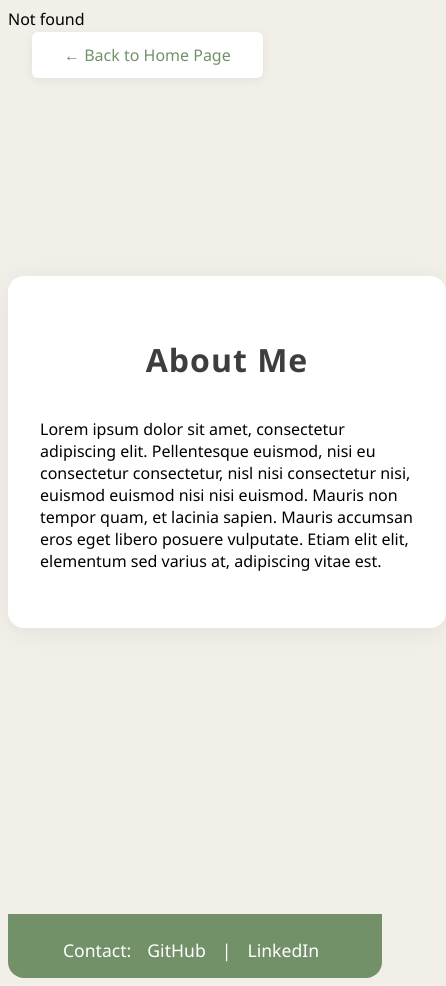
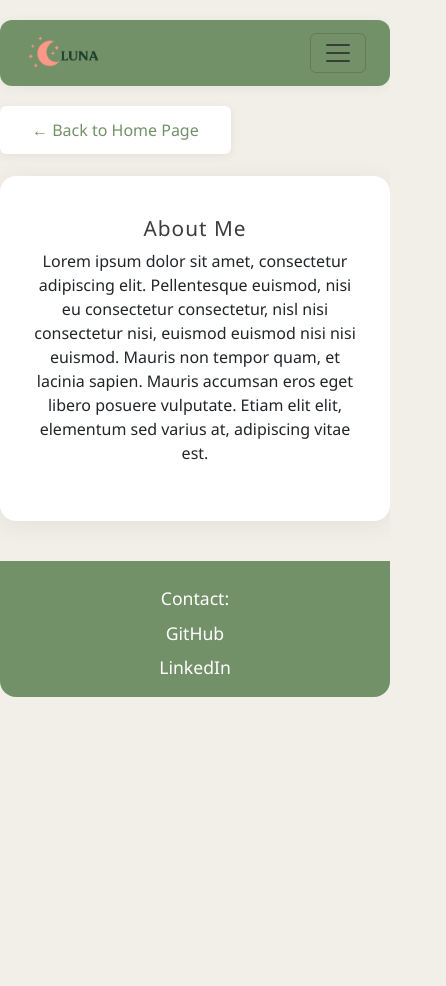
Before and after one commit to Ellil7/My-Portfolio, a plain HTML site: page about.html in a window 390 px wide. Shown: the whole page, 446 px wide, since content can reach past the window. After the commit the page ends 844 px from the top, so only its background shows below. Drawn offline with nearby package versions, Linux system fonts and the light colour scheme; no server answers.

Commit message:
Bootstrap Grids
Bootstrap grids added to improve the spacing within the pages.

```diff
--- a/about.html
+++ b/about.html
@@ -4,13 +4,56 @@
 	<meta charset="UTF-8">
 	<meta name="viewport" content="width=device-width, initial-scale=1.0">
 	<title>About Me | Elli Luna</title>
+	<link href="https://cdn.jsdelivr.net/npm/bootstrap@5.3.0-alpha1/dist/css/bootstrap.min.css" rel="stylesheet" integrity="sha384-GLhlTQ8iRABdZLl6O3oVMWSktQOp6b7In1Zl3/Jr59b6EGGoI1aFkw7cmDA6j6gD" crossorigin="anonymous">
 	<link rel="stylesheet" href="style.css">
+	<script src="https://cdn.jsdelivr.net/npm/bootstrap@5.3.0-alpha1/dist/js/bootstrap.bundle.min.js" integrity="sha384-w76AqPfDkMBDXo30jS1Sgez6pr3x5MlQ1ZAGC+nuZB+EYdgRZgiwxhTBTkF7CXvN" crossorigin="anonymous"></script>
 </head>
 <body>
-	<div id="navbar-container"></div>
-	<script src="inject-navbar.js"></script>
-	<div class="center-container">
-			<a href="index.html" class="btn btn-home btn-home-left">&#8592; Back to Home Page</a>
+		<div class="container-fluid px-0">
+			<!-- Spacer row at the very top -->
+			<div class="row gx-0 gy-0" style="height: 20px; background: transparent;"></div>
+			<div class="row gx-0 gy-0" style="min-height: 0; height: auto; background: var(--beige);">
+				<!-- Row 1: Navbar, cols 2-4 -->
+				<div class="col-12 col-md-2 h-auto"></div>
+				<div class="col-12 col-md-8 col-lg-8 col-xl-8 d-flex justify-content-center align-items-start h-auto" style="padding-top: 0; grid-row: 1; grid-column: 2/5;">
+						<nav class="navbar navbar-expand-lg navbar-light bg-light navbar-inner w-100">
+						<div class="container-fluid">
+							<a class="navbar-brand" href="#">
+								<img src="website-logo.png" alt="Elli Luna Logo" style="height:40px; width:auto; display:inline-block; vertical-align:middle;">
+							</a>
+							<button class="navbar-toggler" type="button" data-bs-toggle="collapse" data-bs-target="#navbarNav" aria-controls="navbarNav" aria-expanded="false" aria-label="Toggle navigation">
+								<span class="navbar-toggler-icon"></span>
+							</button>
+							<div class="collapse navbar-collapse" id="navbarNav">
+								<ul class="navbar-nav ms-auto">
+									<li class="nav-item">
+										<a class="nav-link" href="index.html">Home</a>
+									</li>
+									<li class="nav-item">
+										<a class="nav-link" href="about.html">My Story</a>
+									</li>
+									<li class="nav-item">
+										<a class="nav-link" href="index.html#ask-form">Contact</a>
+									</li>
+								</ul>
+							</div>
+						</div>
+					</nav>
+				</div>
+				<div class="col-12 col-md-2"></div>
+
+				<!-- Row 2: Back to Home button, col 2 -->
+				<!-- removed w-100 -->
+				<div class="col-12 col-md-2 h-auto"></div>
+				<div class="col-12 col-md-2 d-flex align-items-start h-auto" style="padding-top: 20px; padding-bottom: 0.2rem; grid-row: 2; grid-column: 2;">
+					<a href="index.html" class="btn btn-home">&#8592; Back to Home Page</a>
+				</div>
+				<div class="col-12 col-md-8 h-auto"></div>
+
+				<!-- Row 3: About Me container, cols 2-4 -->
+				<!-- removed w-100 -->
+				<div class="col-12 col-md-2 h-auto"></div>
+				<div class="col-12 col-md-8 col-lg-8 col-xl-8 d-flex justify-content-center align-items-start h-auto" style="grid-row: 3; grid-column: 2/5;">
 					<main class="about-container">
 						<h1 class="about-title">About Me</h1>
 						<p class="about-text">
@@ -18,11 +61,14 @@
 						</p>
 					</main>
 				</div>
+				<div class="col-12 col-md-2"></div>
+			</div>
+		</div>
 	<footer class="about-footer">
 		<div class="contact-section">
 			<span>Contact: </span>
 			<a href="https://github.com/your-github" target="_blank" rel="noopener" class="contact-link">GitHub</a>
-			|
+			<span class="contact-sep">|</span>
 			<a href="https://linkedin.com/in/your-linkedin" target="_blank" rel="noopener" class="contact-link">LinkedIn</a>
 		</div>
 	</footer>
--- a/inject-navbar.js
+++ /dev/null
@@ -1,11 +0,0 @@
-// Injects the navbar.html contents into the element with id="navbar-container"
-document.addEventListener('DOMContentLoaded', function() {
-  fetch('navbar.html')
-    .then(response => response.text())
-    .then(data => {
-      const container = document.getElementById('navbar-container');
-      if (container) {
-        container.innerHTML = data;
-      }
-    });
-});
--- a/style.css
+++ b/style.css
@@ -1,3 +1,48 @@
+/* Responsive about page header row */
+.about-header-row {
+	width: 100%;
+	display: flex;
+	justify-content: flex-start;
+	margin-bottom: 0.2rem;
+	margin-top: 0;
+}
+@media (max-width: 600px) {
+	.about-header-row {
+		justify-content: center;
+		margin-bottom: 0.5rem;
+	}
+	.about-container {
+		padding: 1.2rem 0.5rem;
+		max-width: 100%;
+	}
+	.about-title {
+		font-size: 1.3rem;
+		text-align: center;
+	}
+	.about-text {
+		font-size: 1rem;
+		text-align: center;
+	}
+	.about-footer {
+		padding: 1rem 0 0.7rem 0;
+		font-size: 0.95rem;
+		border-radius: 0 0 10px 10px;
+	}
+	.btn-home-left {
+		position: static;
+		margin: 1rem auto 1rem auto;
+		display: block;
+		width: 100%;
+		max-width: 320px;
+	}
+	.contact-section {
+		flex-direction: column;
+		gap: 0.2rem;
+	}
+	.contact-sep {
+		display: none;
+	}
+}
 /* Navbar only 80% wide and centered, with beige sides */
 .navbar-outer {
 	width: 100%;
@@ -41,8 +86,8 @@
 }
 /* Balanced spacing for navbar */
 .navbar {
-		margin-top: 20px;
-		margin-bottom: 20px;
+	margin-top: 0;
+	margin-bottom: 0;
 		background: var(--sage) !important;
 }
 /* Ensure placeholder text uses the main font */
@@ -127,7 +172,6 @@ body {
 
 /* About page color styling */
 .about-container {
-	margin-top: 6.5rem;
 	display: flex;
 	flex-direction: column;
 	align-items: center;
@@ -147,22 +191,20 @@ body {
 }
 
 /* Back to Home button at top left */
-.btn-home-left {
-	position: fixed;
-	top: 2rem;
-	left: 2rem;
-	margin: 0;
-	z-index: 10;
+.btn-home {
 	background: var(--white) !important;
 	color: var(--sage) !important;
 	border: 2px solid var(--sage);
 	box-shadow: 0 2px 8px 0 rgba(61,61,61,0.08);
+	margin-bottom: 1.2rem;
+		margin-left: 0;
 }
-.btn-home-left:hover, .btn-home-left:focus {
+
+
+.btn-home:hover, .btn-home:focus {
 	background: var(--sage) !important;
 	color: var(--white) !important;
 	border: 2px solid var(--sage);
-/* Removed stray closing brace */
 }
 
 /* Centering container for main content */
@@ -171,7 +213,8 @@ body {
 	display: flex;
 	flex-direction: column;
 	align-items: center;
-	justify-content: center;
+	justify-content: flex-start;
+	padding-top: 0.5rem;
 	background: var(--beige);
 }
 
```
Also changed, not shown: index.html (+17 -4 lines). Lines whose indentation alone changed are shown as unchanged.
